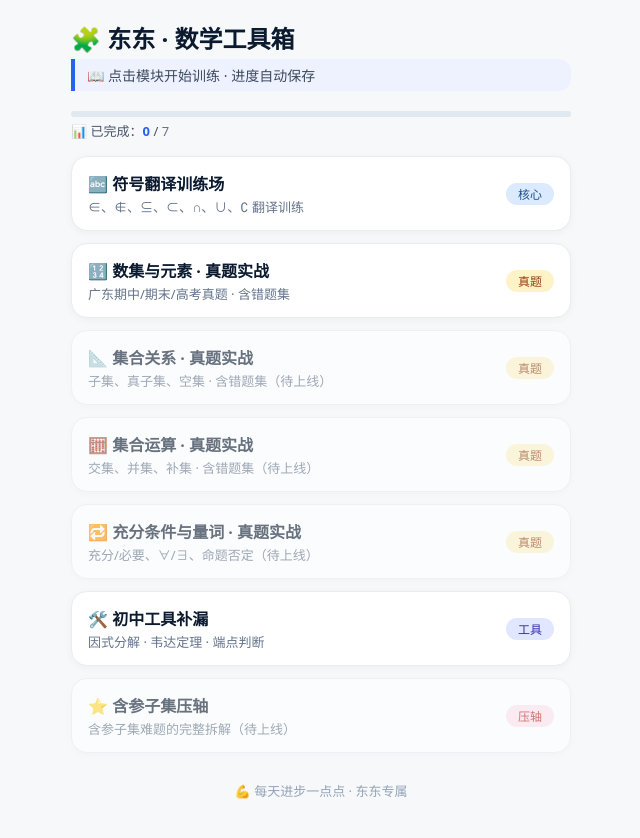
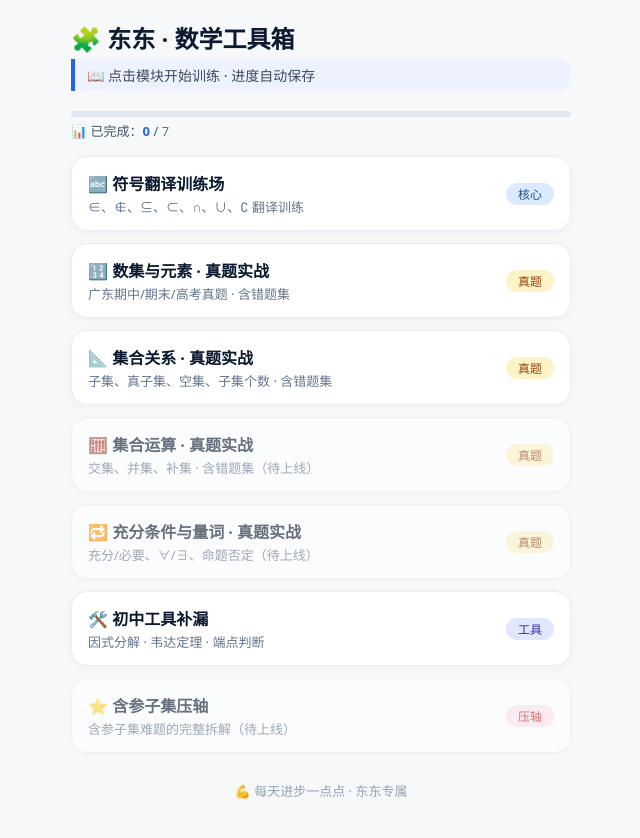
Before and after one commit to 641672940cui/highschool-math, a plain HTML site: page index.html in a window 1280 px wide. Shown: the whole page, without its empty margins (319-959 px from the left). Drawn offline with Linux system fonts and the light colour scheme.

Commit message:
Update index.html

```diff
--- a/index.html
+++ b/index.html
@@ -56,6 +56,11 @@
         .module-card:active {
             background: #f1f5f9;
             transform: scale(0.98);
+        }
+        .module-card.disabled {
+            opacity: 0.6;
+            cursor: default;
+            pointer-events: none;
         }
         .module-info {
             display: flex;
@@ -157,12 +162,12 @@
 
 <script>
     // ================================================================
-    // 模块配置（02 已更新为“数集与元素 · 真题实战”）
+    // 模块配置
     // ================================================================
     const modules = [
         { id: '01_symbol_translate', title: '🔤 符号翻译训练场', desc: '∈、∉、⊆、⊂、∩、∪、∁ 翻译训练', tag: '核心', tagClass: 'tag-core' },
         { id: '02_number_sets',      title: '🔢 数集与元素 · 真题实战', desc: '广东期中/期末/高考真题 · 含错题集', tag: '真题', tagClass: 'tag-exam' },
-        { id: '03_set_relations',    title: '📐 集合关系 · 真题实战', desc: '子集、真子集、空集 · 含错题集（待上线）', tag: '真题', tagClass: 'tag-exam' },
+        { id: '03_set_relations',    title: '📐 集合关系 · 真题实战', desc: '子集、真子集、空集、子集个数 · 含错题集', tag: '真题', tagClass: 'tag-exam' },
         { id: '04_set_operations',   title: '🧮 集合运算 · 真题实战', desc: '交集、并集、补集 · 含错题集（待上线）', tag: '真题', tagClass: 'tag-exam' },
         { id: '05_logic_quantifiers',title: '🔁 充分条件与量词 · 真题实战', desc: '充分/必要、∀/∃、命题否定（待上线）', tag: '真题', tagClass: 'tag-exam' },
         { id: '06_middle_tools',     title: '🛠️ 初中工具补漏', desc: '因式分解 · 韦达定理 · 端点判断', tag: '工具', tagClass: 'tag-tool' },
@@ -192,19 +197,21 @@
 
         let doneCount = 0;
 
+        // 已上线的模块 ID 列表（可点击）
+        const availableModules = ['01_symbol_translate', '02_number_sets', '03_set_relations', '06_middle_tools'];
+
         modules.forEach(m => {
             const isDone = completed.includes(m.id);
             if (isDone) doneCount++;
 
             const card = document.createElement('a');
             card.className = 'module-card';
-            // 如果 id 是待上线的（03-05、07），暂时不可点击
-            const isAvailable = ['01_symbol_translate', '02_number_sets', '06_middle_tools'].includes(m.id);
+
+            // 检查是否已上线
+            const isAvailable = availableModules.includes(m.id);
             if (!isAvailable) {
-                card.style.opacity = '0.6';
-                card.style.cursor = 'default';
+                card.classList.add('disabled');
                 card.href = '#';
-                card.onclick = (e) => { e.preventDefault(); alert('🧘 东东，这个模块还在编写中，请先完成已上线的模块！'); };
             } else {
                 card.href = `modules/${m.id}.html`;
             }
```
